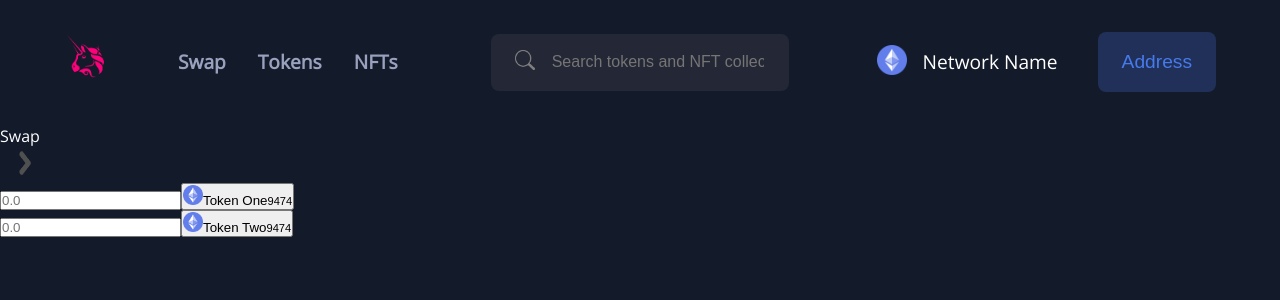
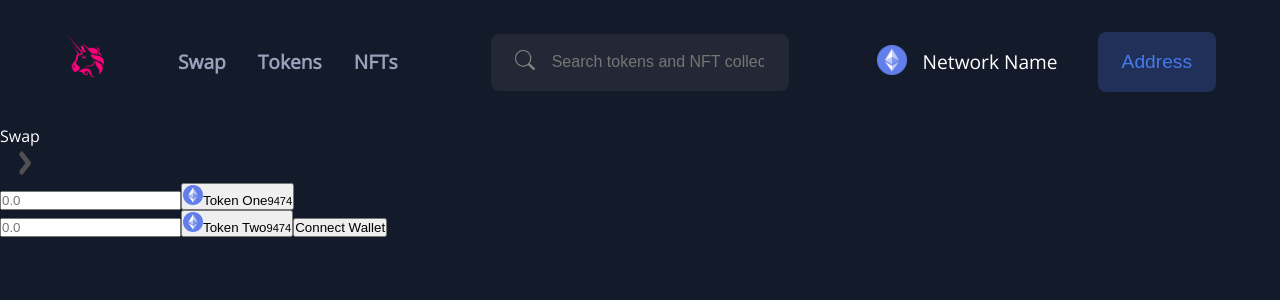
Before and after one commit to paritomarrr/Uniswap-clone-with-create-web3-dapp, a Next.js app in the folder frontend/: page / in a window 1280 px wide. Shown: the top 300 px of the page. Built offline with nearby package versions, Linux system fonts and the light colour scheme.

Commit message:
swap btn

```diff
--- a/frontend/components/HeroSection/HeroSection.jsx
+++ b/frontend/components/HeroSection/HeroSection.jsx
@@ -43,7 +43,15 @@ const HeroSection = ({accounts, tokenData}) => {
             {tokenTwo.name || "ETH"}
             <small>9474</small>
           </button>
+          {accounts ? (
+            <button className={Styles.HeroSection_Box_Btn}>Connect Wallet</button>) : (
+            <button className={Styles.HeroSection_Box_Btn} onClick={() => {}}>Swap</button>
+          )}
         </div>
+        {openSettings && <Token openSettings={openSettings} />}
+        {openToken && <SearchToken openToken={openToken} tokens={setTokenOne} tokenData={tokenData} />}
+
+        {openToken && <SearchToken openToken={openToken} tokens={setTokenOne} tokenData={tokenData} />}
       </div>
 
     </div>
```
